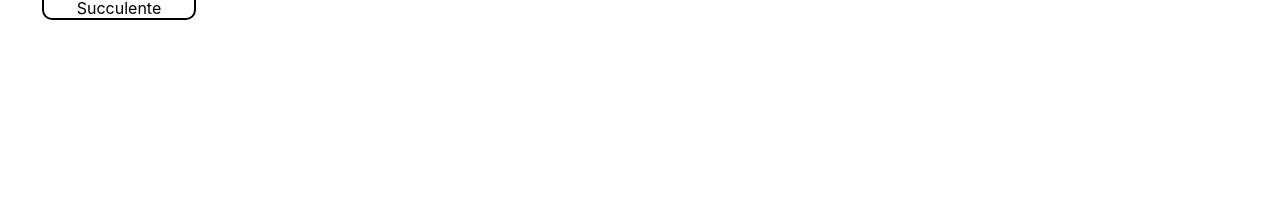
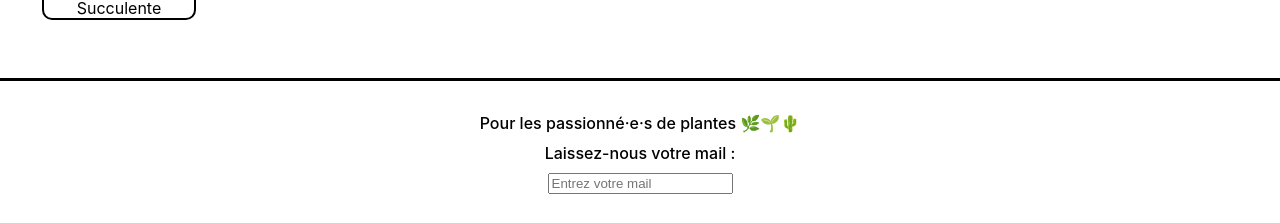
Before and after one commit to ridjy/vente_en_ligne_react, a React (Create React App) app: page / in a window 1280 px wide. Shown: the part 994-1217 px from the top of the page. Before the commit the page ends 1072 px from the top, so only its background shows below. Built offline with nearby package versions, Linux system fonts and the light colour scheme.

Commit message:
ajout evenement

```diff
--- a/src/composants/App.js
+++ b/src/composants/App.js
@@ -2,12 +2,19 @@
 import './App.css';
 import Banner from './Banner';
 import Cart from './Cart';
+import Footer from './Footer';
+import logo from '../assets/logo.png';
 import ShoppingList from './ShoppingList';
 
 function App() {
   return (
     <div>
-      <Banner /><Cart /><ShoppingList />
+      <Banner>
+				<img src={logo} alt='La maison jungle' className='lmj-logo' />
+				<h1 className='lmj-title'>La maison jungle</h1>
+			</Banner>
+      <Cart /><ShoppingList />
+      <Footer />
     </div>
   );
 }
--- a/src/composants/Banner.js
+++ b/src/composants/Banner.js
@@ -1,12 +1,7 @@
 import '../styles/Banner.css'
-import logo from '../assets/logo.png'
 
-function Banner() {
-    const title = 'La maison jungle';//test
-    return (<div className='lmj-banner' /*style={{ color : 'blue', textAlign : 'left', fontSize : 15 }}*/>
-            <img src={logo} alt='La maison jungle' className='lmj-logo' />
-            <h1 className='lmj-title'>{title}</h1>
-</div>)
+function Banner({ children }) {
+	return <div className='lmj-banner'>{children}</div>
 }
 
 export default Banner
--- a/src/composants/CareScale.js
+++ b/src/composants/CareScale.js
@@ -1,14 +1,40 @@
+import Sun from '../assets/sun.svg'
+import Water from '../assets/water.svg'
+
+// Ici, il s'agit d'une manière de faire.
+//Vous auriez aussi pu utiliser une fonction qui retourne l'élément souhaité, ou bien faire directement des conditions
+const quantityLabel = {
+	1: 'peu',
+	2: 'modérément',
+	3: 'beaucoup'
+}
+
 function CareScale({ scaleValue, careType }) {
-    const range = [1, 2, 3]
+	const range = [1, 2, 3]
+	const scaleType =
+		careType === 'light' ? (
+			<img src={Sun} alt='sun-icon' />
+		) : (
+			<img src={Water} alt='water-icon' />
+		)
 
-    const scaleType = careType === 'light' ? '☀️' : '💧'
-
-    return (
-        <div>
-            {range.map((rangeElem) => scaleValue >= rangeElem ? <span key={rangeElem.toString()}>{scaleType}</span> : null
-            )}
-        </div>
-    )
+	return (
+		<div
+			onClick={() =>
+				alert(
+					`Cette plante requiert ${quantityLabel[scaleValue]} ${
+						careType === 'light' ? 'de lumière' : "d'arrosage"
+					}`
+				)
+			}
+		>
+			{range.map((rangeElem) =>
+				scaleValue >= rangeElem ? (
+					<span key={rangeElem.toString()}>{scaleType}</span>
+				) : null
+			)}
+		</div>
+	)
 }
 
 export default CareScale
--- /dev/null
+++ b/src/composants/Footer.js
@@ -0,0 +1,33 @@
+import { useState } from 'react'
+import '../styles/Footer.css'
+
+function Footer() {
+	const [inputValue, setInputValue] = useState('')
+
+	function handleInput(e) {
+		setInputValue(e.target.value)
+	}
+
+	function handleBlur() {
+		if (!inputValue.includes('@')) {
+			alert("Attention, il n'y a pas d'@, ceci n'est pas une adresse valide 😥")
+		}
+	}
+
+	return (
+		<footer className='lmj-footer'>
+			<div className='lmj-footer-elem'>
+				Pour les passionné·e·s de plantes 🌿🌱🌵
+			</div>
+			<div className='lmj-footer-elem'>Laissez-nous votre mail :</div>
+			<input
+				placeholder='Entrez votre mail'
+				onChange={handleInput}
+				value={inputValue}
+				onBlur={handleBlur}
+			/>
+		</footer>
+	)
+}
+
+export default Footer
--- a/src/composants/PlantItem.js
+++ b/src/composants/PlantItem.js
@@ -3,7 +3,7 @@
 
 function PlantItem({ id, cover, name, water, light }) {
 	return (
-		<li key={id} className='lmj-plant-item'>
+		<li key={id} className='lmj-plant-item' onClick={() => handleClick(name)}>
 			<img className='lmj-plant-item-cover' src={cover} alt={`${name} cover`} />
 			{name}
 			<div>
@@ -14,4 +14,9 @@
 	)
 }
 
+/*évènement*/
+function handleClick(plantName) {
+    alert(`Vous voulez acheter 1 ${plantName} ? Très bon choix 🌱✨`)
+}
+
 export default PlantItem
--- /dev/null
+++ b/src/styles/Footer.css
@@ -0,0 +1,14 @@
+.lmj-footer {
+	color: black;
+	padding: 32px;
+	border-top: solid 3px black;
+	display: flex;
+	justify-content: flex-start;
+	flex-direction: column;
+	align-items: center;
+	font-weight: 500;
+}
+
+.lmj-footer-elem {
+	margin-bottom: 10px;
+}
```
